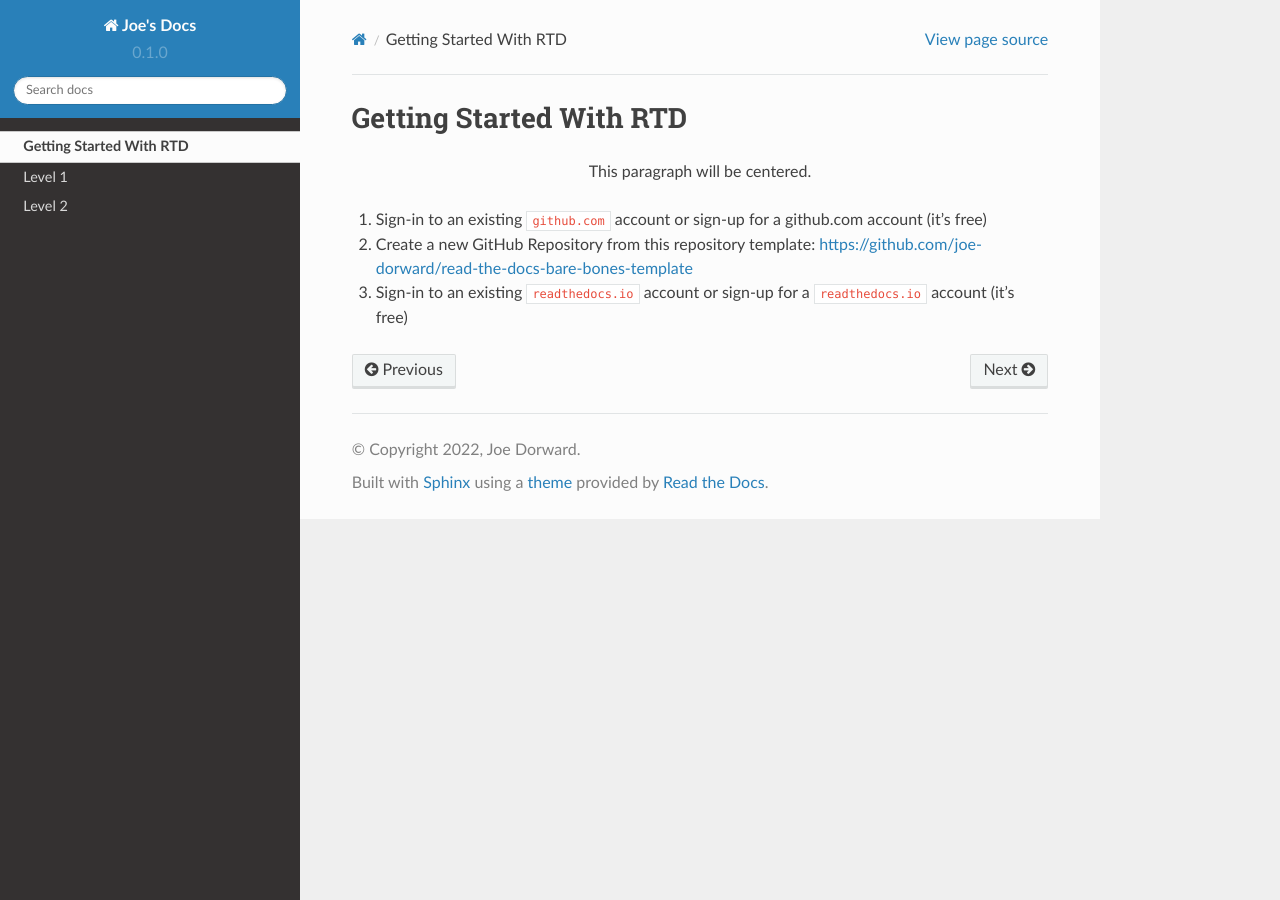
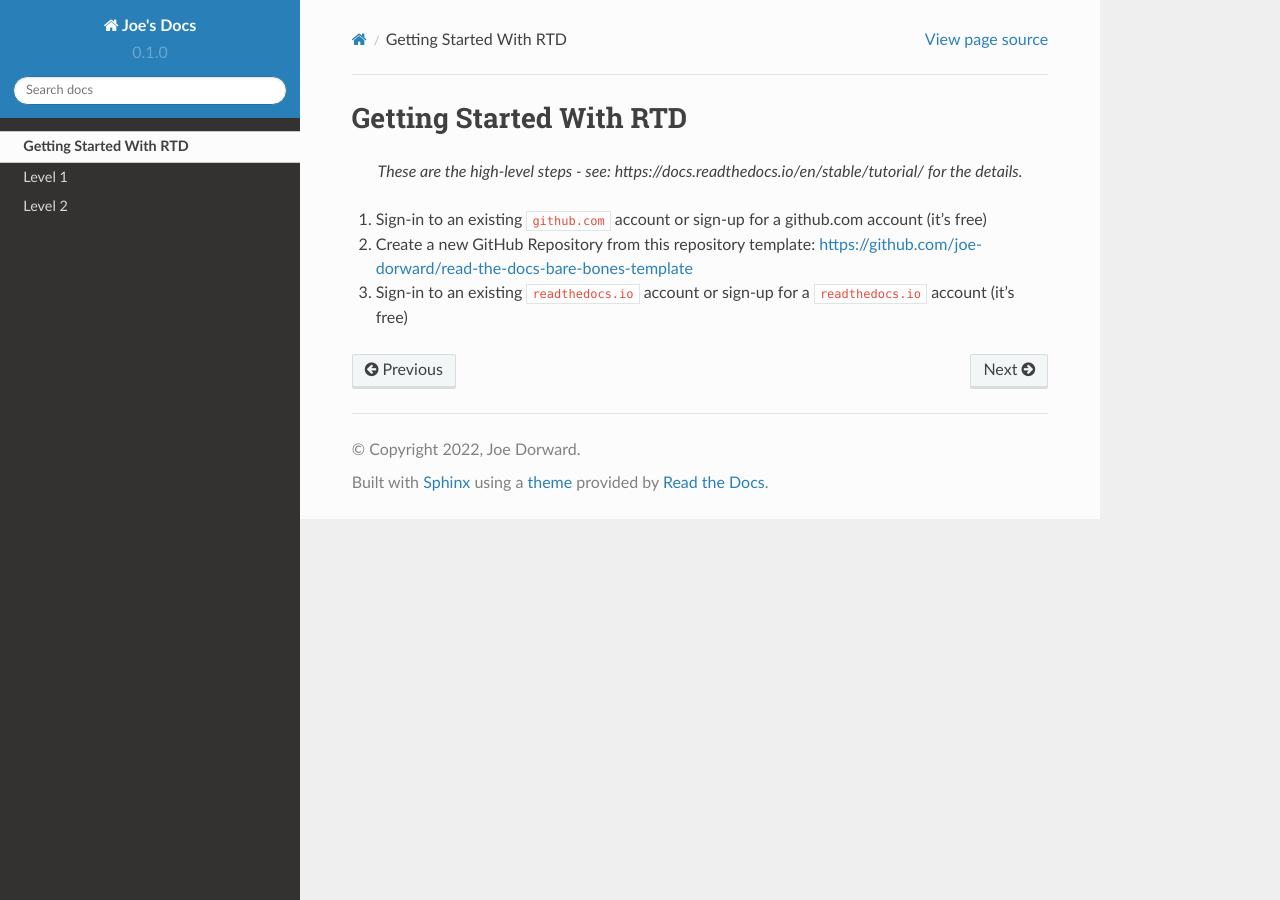
Before and after one commit to joe-dorward/read-my-docs, a Sphinx documentation site: the page built from docs/source/getting-started-with-rtd/getting_started_with_rtd.rst, in a window 1280 px wide. Built offline with Sphinx 7.4.7 and the Read the Docs theme 2.0.0, drawn with Linux system fonts in a browser that asks for light colours.

Commit message:
Update getting_started_with_rtd.rst

```diff
--- a/docs/source/getting-started-with-rtd/getting_started_with_rtd.rst
+++ b/docs/source/getting-started-with-rtd/getting_started_with_rtd.rst
@@ -3,7 +3,7 @@ Getting Started With RTD
 
 .. raw:: html
 
-  <p style="text-align:center; text-style:italic;">This paragraph will be centered.</p>
+  <p style="text-align:center; font-style:italic;">These are the high-level steps - see: https://docs.readthedocs.io/en/stable/tutorial/ for the details.</p>
 
 1. Sign-in to an existing ``github.com`` account or sign-up for a github.com account (it's free)
 
```
